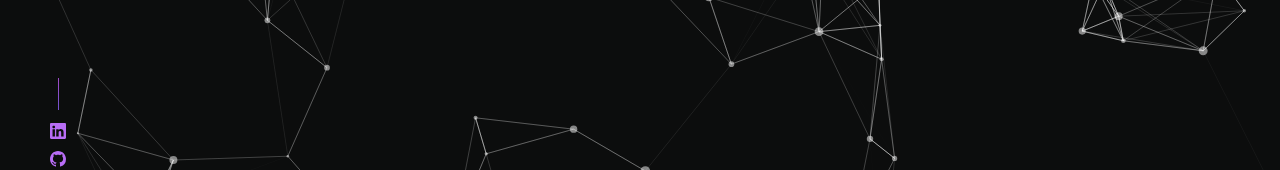
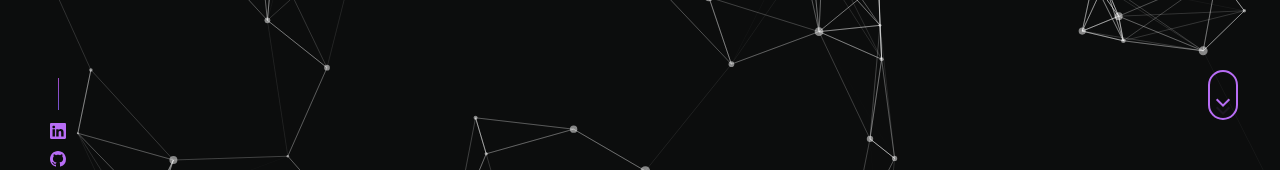
Before and after one commit to najrul04/portfolio_main, a React (Vite) app: page / in a window 1280 px wide. Shown: the part 511-681 px from the top of the page. Built offline with nearby package versions, Linux system fonts and the light colour scheme.

Commit message:
updated header

```diff
--- a/src/components/header/Header.css
+++ b/src/components/header/Header.css
@@ -92,11 +92,11 @@ header {
   width: 30px;
   border: 2px solid #b86df5;
   position: absolute;
-  left: 50%;
+  left: 230%;
+  top: 190%;
   bottom: 20px;
   border-radius: 50px;
   cursor: pointer;
-  display: none;
 }
 .scroll-down::before,
 .scroll-down::after {
@@ -183,7 +183,6 @@ header {
     height: 70%;
   }
   .scroll-down {
-    display: block;
     top: 180%;
     left: 45%;
   }
```
